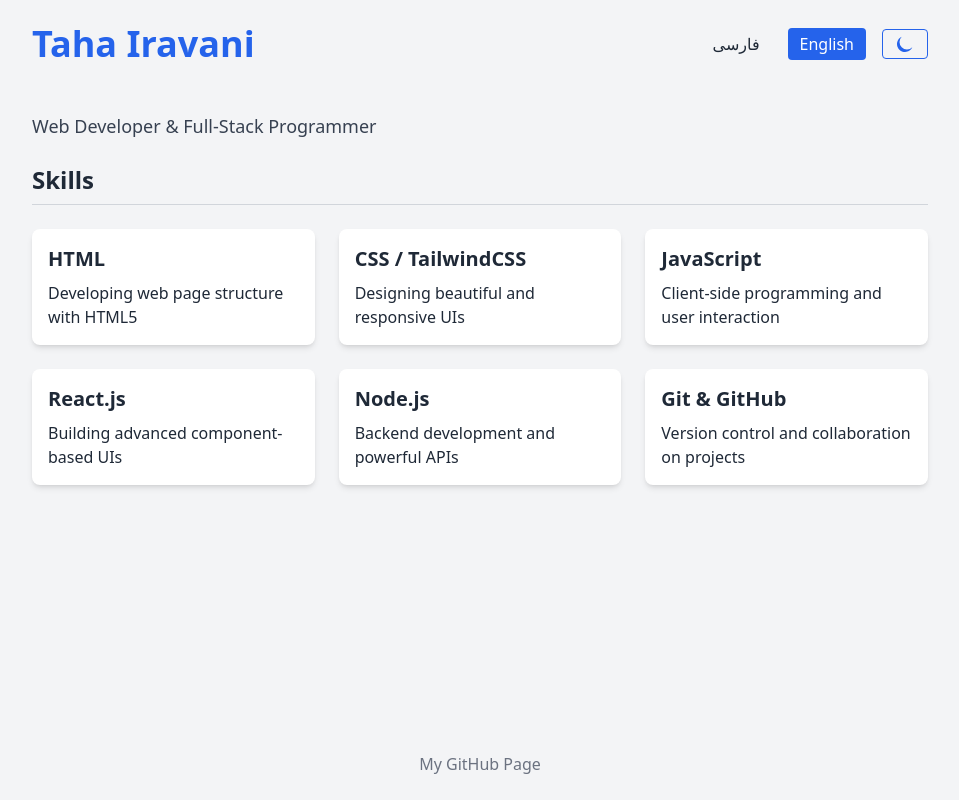
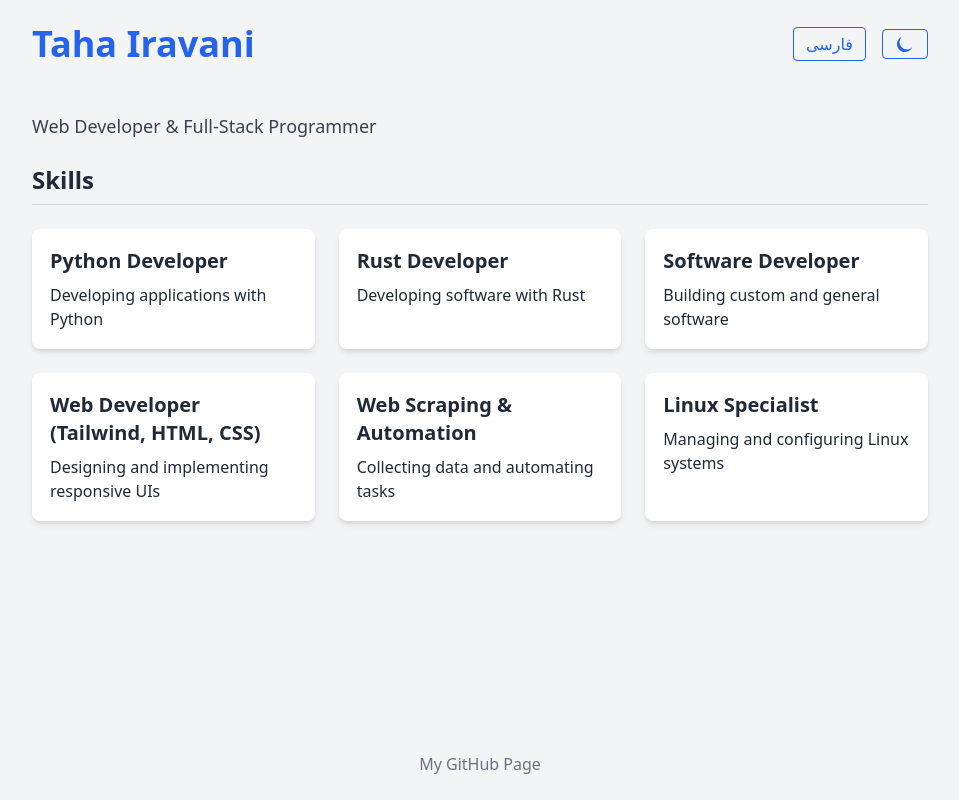
Before and after one commit to tahairavani/tahairavani.github.io, a plain HTML site: page index.html in a window 1280 px wide. Shown: the whole page, without its empty margins (160-1119 px from the left). Drawn offline with nearby package versions, Linux system fonts and the light colour scheme.

Commit message:
redesign

```diff
--- a/index.html
+++ b/index.html
@@ -2,7 +2,7 @@
 <html lang="fa" dir="rtl">
     <head>
         <meta charset="UTF-8" />
-        <meta name="viewport" content="width=device-width, initial-scale=1.0" />
+        <meta name="viewport" content="width=device-width, initial-scale=1" />
         <title>طاها ایروانی - پورتفولیو</title>
         <script src="https://cdn.tailwindcss.com"></script>
 
@@ -11,11 +11,23 @@
                 darkMode: "class",
             };
         </script>
+
+        <style>
+            /* هاور بردر رنگی برای باکس مهارت */
+            .skill-box {
+                border: 2px solid transparent;
+                transition: border-color 0.3s ease;
+            }
+            .skill-box:hover {
+                border-color: #2563eb; /* رنگ آبی */
+                cursor: pointer;
+            }
+        </style>
     </head>
     <body
         class="bg-gray-100 dark:bg-gray-900 text-gray-800 dark:text-gray-200 min-h-screen flex flex-col items-center p-6 transition-colors duration-500"
     >
-        <!-- هدر چند زبانه + دکمه تغییر تم -->
+        <!-- هدر با دکمه زبان و تم -->
         <header
             class="w-full max-w-4xl flex justify-between items-center mb-12"
         >
@@ -26,25 +38,20 @@
                 طاها ایروانی
             </h1>
 
-            <nav class="flex space-x-4 rtl:space-x-reverse items-center">
+            <nav class="flex items-center space-x-4 rtl:space-x-reverse">
                 <button
-                    id="btn-fa"
-                    class="px-3 py-1 rounded hover:bg-blue-200 dark:hover:bg-blue-700 transition"
-                    aria-label="فارسی"
-                >
-                    فارسی
-                </button>
-                <button
-                    id="btn-en"
-                    class="px-3 py-1 rounded hover:bg-blue-200 dark:hover:bg-blue-700 transition"
-                    aria-label="English"
+                    id="btn-lang"
+                    class="px-3 py-1 rounded border border-blue-600 text-blue-600 dark:text-blue-400 dark:border-blue-400 hover:bg-blue-600 hover:text-white dark:hover:bg-blue-400 dark:hover:text-gray-900 transition"
+                    aria-label="تغییر زبان"
+                    title="تغییر زبان"
                 >
                     English
                 </button>
+
                 <button
                     id="btn-theme"
                     aria-label="تغییر تم"
-                    class="ml-4 rtl:ml-0 rtl:mr-4 px-3 py-1 rounded border border-blue-600 text-blue-600 dark:text-blue-400 dark:border-blue-400 hover:bg-blue-600 hover:text-white dark:hover:bg-blue-400 dark:hover:text-gray-900 transition flex items-center gap-1"
+                    class="px-3 py-1 rounded border border-blue-600 text-blue-600 dark:text-blue-400 dark:border-blue-400 hover:bg-blue-600 hover:text-white dark:hover:bg-blue-400 dark:hover:text-gray-900 transition flex items-center gap-1"
                     title="تغییر تم روشن / تاریک"
                 >
                     <svg
@@ -93,57 +100,63 @@
             </h2>
             <div class="grid grid-cols-1 sm:grid-cols-2 md:grid-cols-3 gap-6">
                 <div
-                    class="skill-box bg-white dark:bg-gray-800 p-4 rounded-lg shadow-md transition-transform duration-300 hover:scale-105 hover:shadow-xl cursor-pointer"
-                >
-                    <h3 class="font-bold text-xl mb-2 skill-title">HTML</h3>
-                    <p class="skill-desc">توسعه ساختار صفحات وب با HTML5</p>
-                </div>
-
-                <div
-                    class="skill-box bg-white dark:bg-gray-800 p-4 rounded-lg shadow-md transition-transform duration-300 hover:scale-105 hover:shadow-xl cursor-pointer"
+                    class="skill-box bg-white dark:bg-gray-800 p-4 rounded-lg shadow-md transition-transform duration-300 hover:scale-105"
                 >
                     <h3 class="font-bold text-xl mb-2 skill-title">
-                        CSS / TailwindCSS
+                        برنامه نویس پایتون
                     </h3>
                     <p class="skill-desc">
-                        طراحی استایل و رابط کاربری زیبا و واکنش‌گرا
+                        توسعه برنامه‌های کاربردی با زبان Python
                     </p>
                 </div>
 
                 <div
-                    class="skill-box bg-white dark:bg-gray-800 p-4 rounded-lg shadow-md transition-transform duration-300 hover:scale-105 hover:shadow-xl cursor-pointer"
+                    class="skill-box bg-white dark:bg-gray-800 p-4 rounded-lg shadow-md transition-transform duration-300 hover:scale-105"
                 >
                     <h3 class="font-bold text-xl mb-2 skill-title">
-                        JavaScript
+                        برنامه نویس راست
+                    </h3>
+                    <p class="skill-desc">توسعه نرم‌افزار با زبان Rust</p>
+                </div>
+
+                <div
+                    class="skill-box bg-white dark:bg-gray-800 p-4 rounded-lg shadow-md transition-transform duration-300 hover:scale-105"
+                >
+                    <h3 class="font-bold text-xl mb-2 skill-title">
+                        توسعه دهنده نرم افزار
+                    </h3>
+                    <p class="skill-desc">توسعه نرم‌افزارهای سفارشی و عمومی</p>
+                </div>
+
+                <div
+                    class="skill-box bg-white dark:bg-gray-800 p-4 rounded-lg shadow-md transition-transform duration-300 hover:scale-105"
+                >
+                    <h3 class="font-bold text-xl mb-2 skill-title">
+                        توسعه دهنده وب (Tailwind, HTML, CSS)
                     </h3>
                     <p class="skill-desc">
-                        برنامه‌نویسی سمت کلاینت و تعامل با کاربر
+                        طراحی و پیاده‌سازی رابط کاربری واکنش‌گرا
                     </p>
                 </div>
 
                 <div
-                    class="skill-box bg-white dark:bg-gray-800 p-4 rounded-lg shadow-md transition-transform duration-300 hover:scale-105 hover:shadow-xl cursor-pointer"
+                    class="skill-box bg-white dark:bg-gray-800 p-4 rounded-lg shadow-md transition-transform duration-300 hover:scale-105"
                 >
-                    <h3 class="font-bold text-xl mb-2 skill-title">React.js</h3>
-                    <p class="skill-desc">
-                        ساخت رابط کاربری پیشرفته و کامپوننت‌محور
-                    </p>
+                    <h3 class="font-bold text-xl mb-2 skill-title">
+                        وب اسکرپینگ و اتوماسیون
+                    </h3>
+                    <p class="skill-desc">جمع‌آوری داده‌ها و اتوماسیون کارها</p>
                 </div>
 
                 <div
-                    class="skill-box bg-white dark:bg-gray-800 p-4 rounded-lg shadow-md transition-transform duration-300 hover:scale-105 hover:shadow-xl cursor-pointer"
-                >
-                    <h3 class="font-bold text-xl mb-2 skill-title">Node.js</h3>
-                    <p class="skill-desc">توسعه بک‌اند و API های قدرتمند</p>
-                </div>
-
-                <div
-                    class="skill-box bg-white dark:bg-gray-800 p-4 rounded-lg shadow-md transition-transform duration-300 hover:scale-105 hover:shadow-xl cursor-pointer"
+                    class="skill-box bg-white dark:bg-gray-800 p-4 rounded-lg shadow-md transition-transform duration-300 hover:scale-105"
                 >
                     <h3 class="font-bold text-xl mb-2 skill-title">
-                        Git & GitHub
+                        متخصص لینوکس
                     </h3>
-                    <p class="skill-desc">کنترل نسخه و همکاری در پروژه‌ها</p>
+                    <p class="skill-desc">
+                        مدیریت و پیکربندی سیستم‌های لینوکسی
+                    </p>
                 </div>
             </div>
         </section>
@@ -186,7 +199,6 @@
                     document.documentElement.classList.remove("dark");
                     updateThemeIcons(false);
                 } else {
-                    // اگر ذخیره نشده بود، از تم سیستم استفاده کن
                     const prefersDark =
                         window.matchMedia &&
                         window.matchMedia("(prefers-color-scheme: dark)")
@@ -218,31 +230,32 @@
                     skillsTitle: "مهارت‌ها",
                     skills: [
                         {
-                            title: "HTML",
-                            desc: "توسعه ساختار صفحات وب با HTML5",
+                            title: "برنامه نویس پایتون",
+                            desc: "توسعه برنامه‌های کاربردی با زبان Python",
                         },
                         {
-                            title: "CSS / TailwindCSS",
-                            desc: "طراحی استایل و رابط کاربری زیبا و واکنش‌گرا",
+                            title: "برنامه نویس راست",
+                            desc: "توسعه نرم‌افزار با زبان Rust",
                         },
                         {
-                            title: "JavaScript",
-                            desc: "برنامه‌نویسی سمت کلاینت و تعامل با کاربر",
+                            title: "توسعه دهنده نرم افزار",
+                            desc: "توسعه نرم‌افزارهای سفارشی و عمومی",
                         },
                         {
-                            title: "React.js",
-                            desc: "ساخت رابط کاربری پیشرفته و کامپوننت‌محور",
+                            title: "توسعه دهنده وب (Tailwind, HTML, CSS)",
+                            desc: "طراحی و پیاده‌سازی رابط کاربری واکنش‌گرا",
                         },
                         {
-                            title: "Node.js",
-                            desc: "توسعه بک‌اند و API های قدرتمند",
+                            title: "وب اسکرپینگ و اتوماسیون",
+                            desc: "جمع‌آوری داده‌ها و اتوماسیون کارها",
                         },
                         {
-                            title: "Git & GitHub",
-                            desc: "کنترل نسخه و همکاری در پروژه‌ها",
+                            title: "متخصص لینوکس",
+                            desc: "مدیریت و پیکربندی سیستم‌های لینوکسی",
                         },
                     ],
                     githubText: "صفحه گیت‌هاب من",
+                    switchLangBtn: "English",
                 },
                 en: {
                     title: "Taha Iravani",
@@ -250,36 +263,41 @@
                     skillsTitle: "Skills",
                     skills: [
                         {
-                            title: "HTML",
-                            desc: "Developing web page structure with HTML5",
+                            title: "Python Developer",
+                            desc: "Developing applications with Python",
                         },
                         {
-                            title: "CSS / TailwindCSS",
-                            desc: "Designing beautiful and responsive UIs",
+                            title: "Rust Developer",
+                            desc: "Developing software with Rust",
                         },
                         {
-                            title: "JavaScript",
-                            desc: "Client-side programming and user interaction",
+                            title: "Software Developer",
+                            desc: "Building custom and general software",
                         },
                         {
-                            title: "React.js",
-                            desc: "Building advanced component-based UIs",
+                            title: "Web Developer (Tailwind, HTML, CSS)",
+                            desc: "Designing and implementing responsive UIs",
                         },
                         {
-                            title: "Node.js",
-                            desc: "Backend development and powerful APIs",
+                            title: "Web Scraping & Automation",
+                            desc: "Collecting data and automating tasks",
                         },
                         {
-                            title: "Git & GitHub",
-                            desc: "Version control and collaboration on projects",
+                            title: "Linux Specialist",
+                            desc: "Managing and configuring Linux systems",
                         },
                     ],
                     githubText: "My GitHub Page",
+                    switchLangBtn: "فارسی",
                 },
             };
 
-            // تغییر زبان
+            // تغییر زبان و آپدیت دکمه زبان
+            const langButton = document.getElementById("btn-lang");
+            let currentLang = "fa";
+
             function setLanguage(lang) {
+                currentLang = lang;
                 const data = texts[lang];
                 document.documentElement.lang = lang;
                 document.documentElement.dir = lang === "fa" ? "rtl" : "ltr";
@@ -289,7 +307,6 @@
                 document.getElementById("skills-title").textContent =
                     data.skillsTitle;
 
-                // مهارت‌ها را آپدیت کن
                 const skillBoxes = document.querySelectorAll(".skill-box");
                 skillBoxes.forEach((box, idx) => {
                     box.querySelector(".skill-title").textContent =
@@ -298,37 +315,20 @@
                         data.skills[idx].desc;
                 });
 
-                // متن لینک گیت‌هاب
                 document.querySelector("footer a").textContent =
                     data.githubText;
 
-                // تغییر جهت راست به چپ یا چپ به راست
                 document.body.dir = lang === "fa" ? "rtl" : "ltr";
 
-                // هایلایت دکمه انتخاب شده
-                document
-                    .getElementById("btn-fa")
-                    .classList.toggle("bg-blue-600", lang === "fa");
-                document
-                    .getElementById("btn-fa")
-                    .classList.toggle("text-white", lang === "fa");
-                document
-                    .getElementById("btn-en")
-                    .classList.toggle("bg-blue-600", lang === "en");
-                document
-                    .getElementById("btn-en")
-                    .classList.toggle("text-white", lang === "en");
+                // تنظیم متن دکمه زبان به زبان مقابل
+                langButton.textContent = data.switchLangBtn;
             }
 
-            // رویداد کلیک روی دکمه‌ها
-            document
-                .getElementById("btn-fa")
-                .addEventListener("click", () => setLanguage("fa"));
-            document
-                .getElementById("btn-en")
-                .addEventListener("click", () => setLanguage("en"));
+            langButton.addEventListener("click", () => {
+                setLanguage(currentLang === "fa" ? "en" : "fa");
+            });
 
-            // تنظیم زبان اولیه بر اساس زبان پیشفرض مرورگر (اگر فارسی بود fa، وگرنه en)
+            // تنظیم زبان اولیه بر اساس زبان مرورگر
             const userLang = navigator.language || navigator.userLanguage;
             if (userLang.startsWith("fa")) {
                 setLanguage("fa");
```
